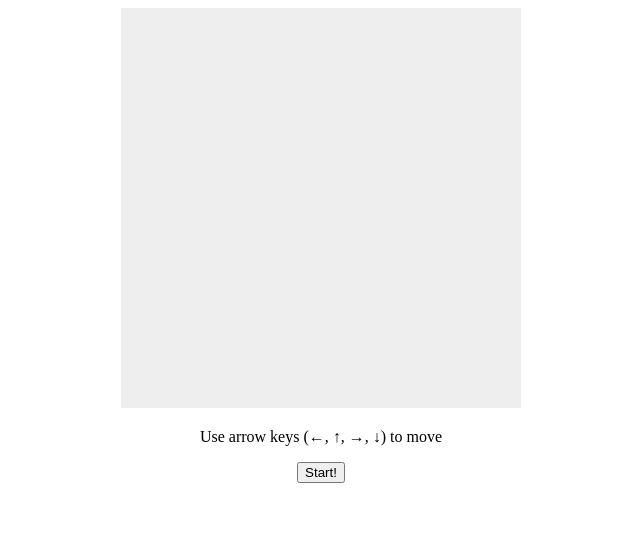
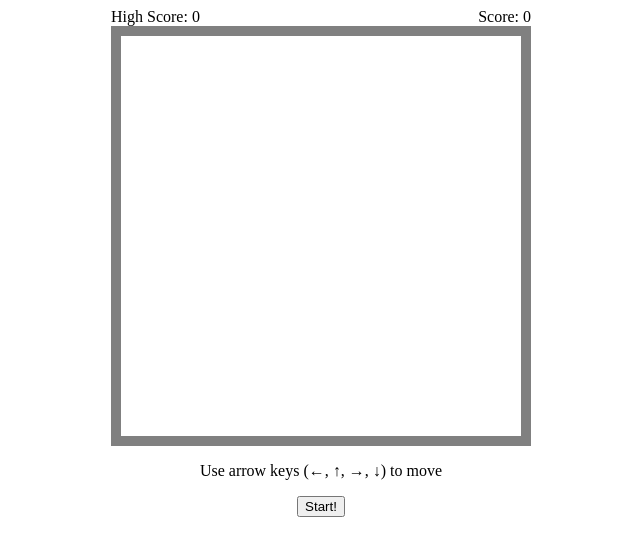
Before and after one commit to code-hackerz/code-hackerz.github.io, a plain HTML site: page snake/index.html in a window 1280 px wide. Shown: the whole page, without its empty margins (319-959 px from the left). Drawn offline with Linux system fonts and the light colour scheme.

Commit message:
UI improvements

```diff
--- a/snake/index.html
+++ b/snake/index.html
@@ -1,17 +1,22 @@
 <!DOCTYPE html>
-<html lang="en">
+<html lang="en" >
   <head>
     <meta charset="UTF-8">
     <title>Snake</title>
     <link rel="stylesheet" href="./style.css">
+
   </head>
   <body>
+    <div class="two-col">
+      <div class="left" id="highScoreDiv">High Score: 0</div>
+      <div class="right" id="scoreDiv">Score: 0</div>
+    </div>
     <canvas id="game-area"></canvas>
-  <div id="highScoreDiv"></div>
-  <div id="scoreDiv"></div>
     <div id="status"></div>
     <p>Use arrow keys (←, ↑, →, ↓) to move</p>
+    <div>
       <button id="startBtn" onclick="start()">Start!</button>
+    </div>
     <script  src="./script.js"></script>
   </body>
 </html>
--- a/snake/script.js
+++ b/snake/script.js
@@ -77,13 +77,13 @@ function createFood() {
 
 function drawSnake() {
   for (var i = 0; i < snake.length; i++) {
-    context.fillStyle = "#000";
+    context.fillStyle = "Blue";
     context.fillRect(snake[i].x * 10, snake[i].y * 10, 10, 10);
   }
 }
 
 function drawFood() {
-  context.fillStyle = "#f00";
+  context.fillStyle = "LimeGreen";
   context.fillRect(food.x * 10, food.y * 10, 10, 10);
 }
 
--- a/snake/style.css
+++ b/snake/style.css
@@ -1,8 +1,24 @@
 body {
+  display: grid;
   place-content: center;
   text-align: center;
 }
 
-canvas {
-  background: #eee;
+#game-area {
+  border-style: solid;
+  border-width: 10px;
+  border-color: gray;
 }
+
+.two-col {
+  display: grid;
+  grid-template-columns: 1fr 1fr;
+}
+
+.left {
+  text-align: left;
+}
+
+.right {
+  text-align: right;
+}
```
Also changed, not shown: 1 other file. Lines whose indentation alone changed are shown as unchanged.
